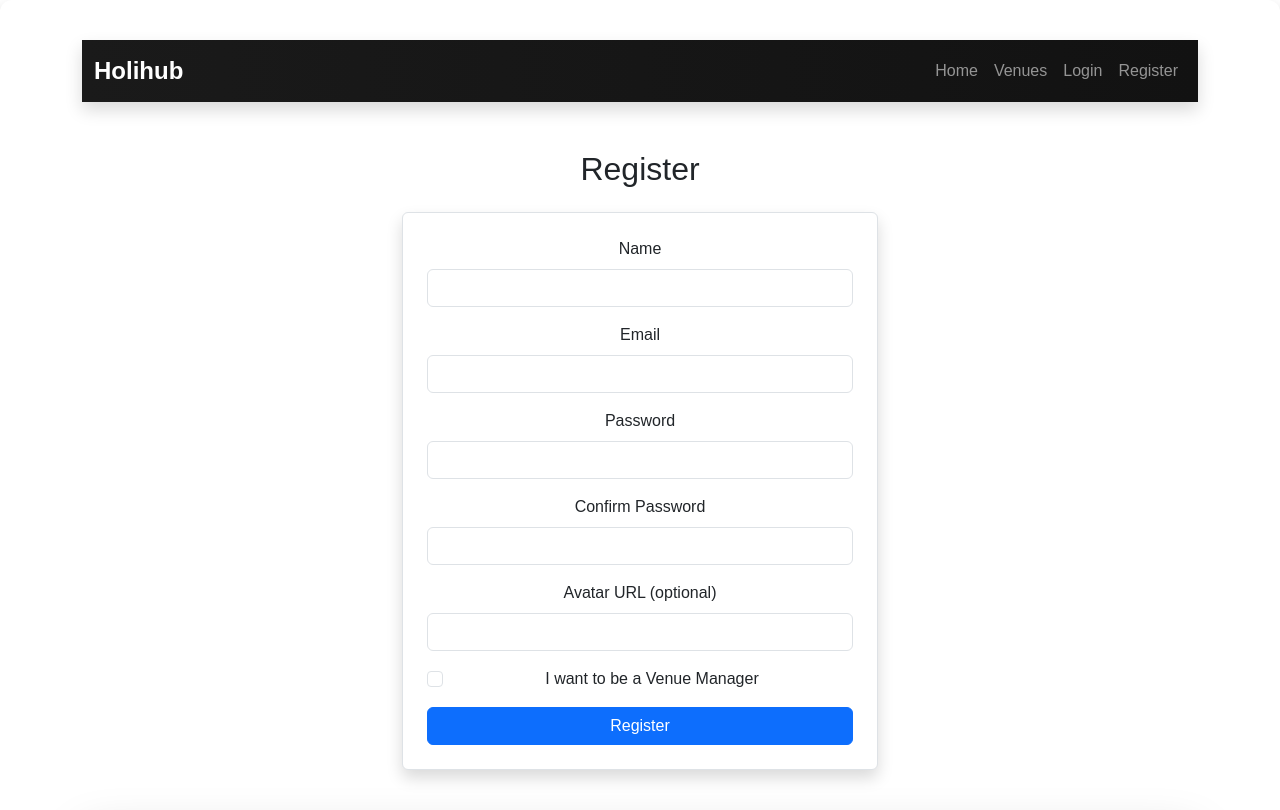
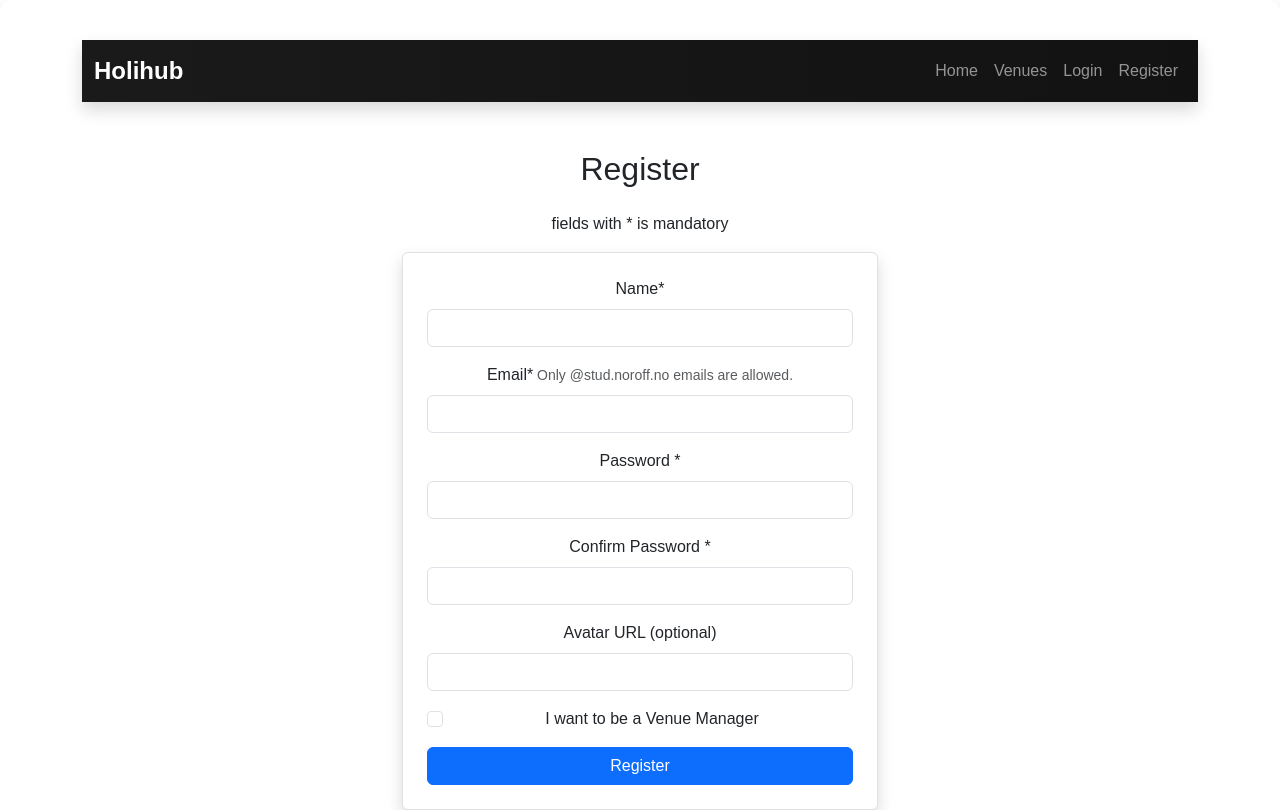
Before and after one commit to Voidwaker/pe2, a React (Vite) app: page /register in a window 1280 px wide. Shown: the top 810 px of the page. Built offline with nearby package versions, Linux system fonts and the light colour scheme.

Commit message:
updated register.jsx
updated register.jsx to give some better clarification when trying tto register a user,

```diff
--- a/src/components/Register.jsx
+++ b/src/components/Register.jsx
@@ -9,7 +9,7 @@ import { registerUser, loginUser } from "../api/auth";
  * Users can also opt to register as a Venue Manager.
  *
  * This component includes email validation to ensure that only users with
- * `@noroff.no` or `@stud.noroff.no` email addresses can register.
+ * `@stud.noroff.no` email addresses can register.
  * If a user selects Venue Manager, only `@stud.noroff.no` emails are allowed.
  * After successful registration, the user is automatically logged in.
  *
@@ -32,7 +32,7 @@ const Register = () => {
    * @returns {boolean} True if the email is valid, otherwise false.
    */
   const isValidNoroffEmail = (email) => {
-    return /@noroff\.no$|@stud\.noroff\.no$/i.test(email);
+    return /@stud\.noroff\.no$/i.test(email);
   };
 
   /**
@@ -55,7 +55,7 @@ const Register = () => {
     event.preventDefault();
 
     if (!isValidNoroffEmail(email)) {
-      setError("Only @noroff.no or @stud.noroff.no emails are allowed.");
+      setError("@stud.noroff.no emails are allowed.");
       return;
     }
 
@@ -90,12 +90,11 @@ const Register = () => {
   return (
     <div className="container mt-5 mb-5" style={{ maxWidth: "500px" }}>
       <h2 className="text-center mb-4">Register</h2>
-
+      <p>fields with * is mandatory</p>
       {error && <div className="alert alert-danger text-center">{error}</div>}
-
       <form onSubmit={handleSubmit} className="p-4 border rounded shadow bg-white">
         <div className="mb-3">
-          <label htmlFor="name" className="form-label">Name</label>
+          <label htmlFor="name" className="form-label">Name* </label>
           <input
             type="text"
             id="name"
@@ -105,9 +104,9 @@ const Register = () => {
             required
           />
         </div>
-
         <div className="mb-3">
-          <label htmlFor="email" className="form-label">Email</label>
+          <label htmlFor="email" className="form-label">Email* </label>
+          <small className="form-text text-muted">  Only @stud.noroff.no emails are allowed.</small>
           <input
             type="email"
             id="email"
@@ -119,7 +118,7 @@ const Register = () => {
         </div>
 
         <div className="mb-3">
-          <label htmlFor="password" className="form-label">Password</label>
+          <label htmlFor="password" className="form-label">Password * </label>
           <input
             type="password"
             id="password"
@@ -131,7 +130,7 @@ const Register = () => {
         </div>
 
         <div className="mb-3">
-          <label htmlFor="confirmPassword" className="form-label">Confirm Password</label>
+          <label htmlFor="confirmPassword" className="form-label">Confirm Password * </label>
           <input
             type="password"
             id="confirmPassword"
```
